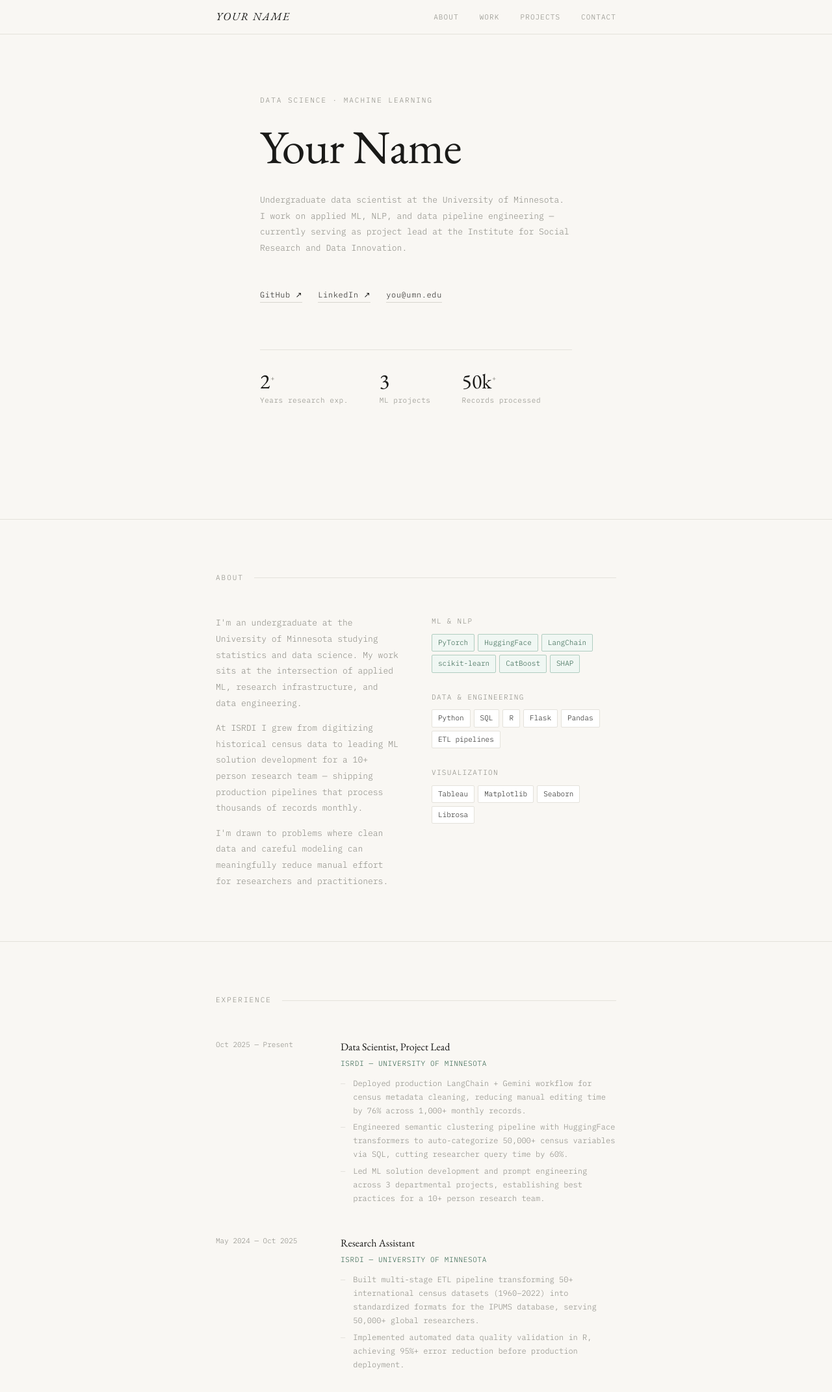
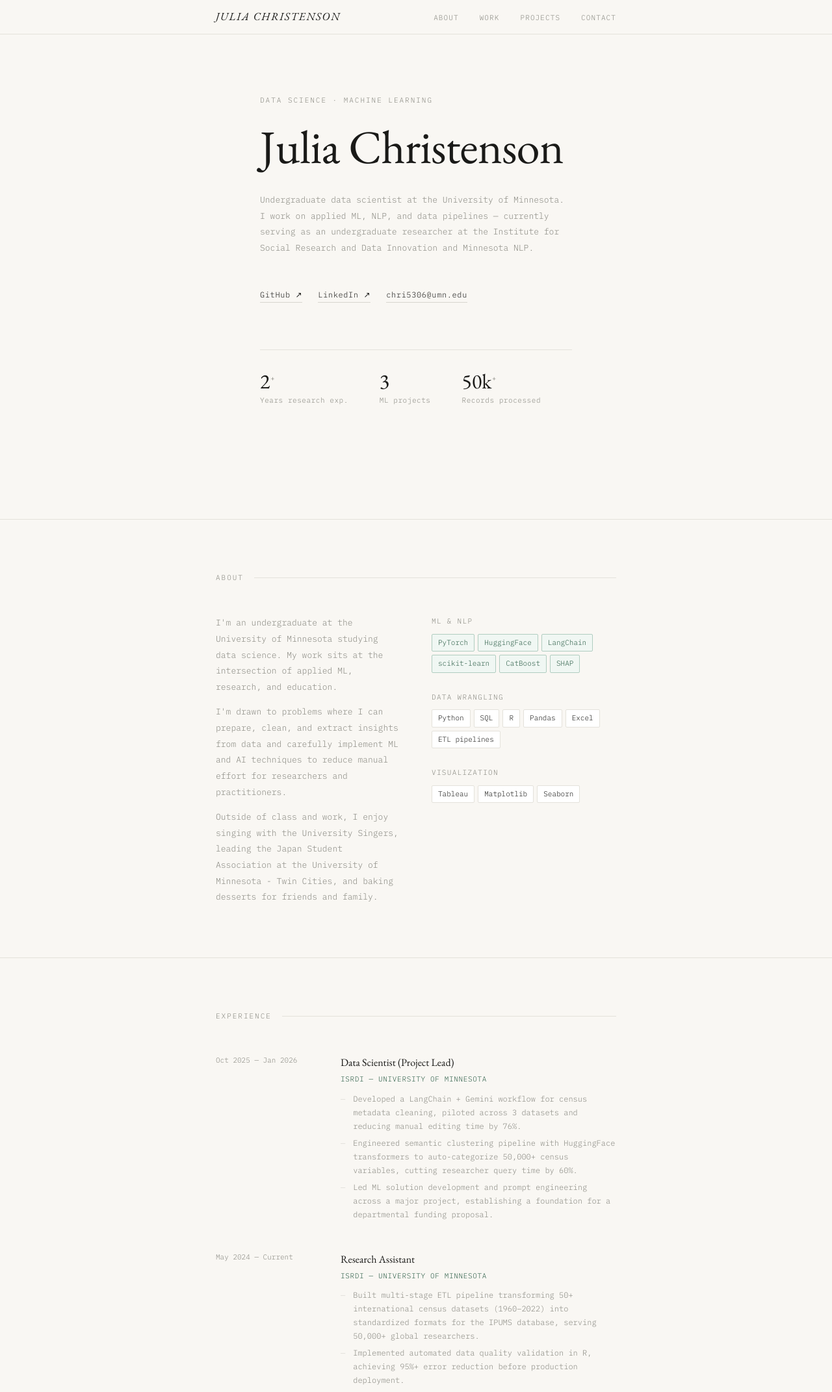
Before and after one commit to julia-christenson/julia-christenson.github.io, a plain HTML site: page index.html in a window 1280 px wide. Shown: the top 2143 px of the page at 65% size. Drawn offline with nearby package versions, Linux system fonts and the light colour scheme.

Commit message:
font and text updates

```diff
--- a/index.html
+++ b/index.html
@@ -3,7 +3,7 @@
 <head>
 <meta charset="UTF-8" />
 <meta name="viewport" content="width=device-width, initial-scale=1.0" />
-<title>Your Name — Data & ML</title>
+<title>Julia Christenson — Data & ML</title>
 <link rel="preconnect" href="https://fonts.googleapis.com" />
 <link rel="preconnect" href="https://fonts.gstatic.com" crossorigin />
 <link href="https://fonts.googleapis.com/css2?family=EB+Garamond:ital,wght@0,400;0,500;1,400&family=IBM+Plex+Mono:wght@300;400&display=swap" rel="stylesheet" />
@@ -28,7 +28,7 @@ body {
   background: var(--bg);
   color: var(--ink);
   font-family: var(--mono);
-  font-size: 13px;
+  font-size: 15px;
   font-weight: 300;
   line-height: 1.75;
   min-height: 100vh;
@@ -217,13 +217,14 @@ footer span { font-size: 11px; color: var(--faint); }
   .proj-item { grid-template-columns: 1fr; }
   .proj-arrow { display: none; }
 }
+
 </style>
 </head>
 <body>
 
 <nav>
   <div class="wrap">
-    <a href="#hero" class="nav-name">Your Name</a>
+    <a href="#hero" class="nav-name">Julia Christenson</a>
     <ul>
       <li><a href="#about">About</a></li>
       <li><a href="#experience">Work</a></li>
@@ -236,16 +237,16 @@ footer span { font-size: 11px; color: var(--faint); }
 <section id="hero">
   <div class="wrap">
     <p class="hero-label">Data Science &middot; Machine Learning</p>
-    <h1 class="hero-name">Your Name</h1>
+    <h1 class="hero-name">Julia Christenson</h1>
     <p class="hero-bio">
       Undergraduate data scientist at the University of Minnesota. I work on applied ML,
-      NLP, and data pipeline engineering — currently serving as project lead at the
-      Institute for Social Research and Data Innovation.
+      NLP, and data pipelines — currently serving as an undergraduate researcher at the
+      Institute for Social Research and Data Innovation and Minnesota NLP.
     </p>
     <div class="hero-links">
-      <a href="https://github.com/yourusername" target="_blank">GitHub &#8599;</a>
-      <a href="https://linkedin.com/in/yourprofile" target="_blank">LinkedIn &#8599;</a>
-      <a href="mailto:you@umn.edu">you@umn.edu</a>
+      <a href="https://github.com/julia-christenson" target="_blank">GitHub &#8599;</a>
+      <a href="https://linkedin.com/in/julia-christenson" target="_blank">LinkedIn &#8599;</a>
+      <a href="mailto:chri5306@umn.edu">chri5306@umn.edu</a>
     </div>
     <div class="hero-meta">
       <div class="meta-item">
@@ -270,18 +271,18 @@ footer span { font-size: 11px; color: var(--faint); }
     <div class="about-cols reveal">
       <div class="about-text">
         <p>
-          I'm an undergraduate at the University of Minnesota studying statistics
-          and data science. My work sits at the intersection of applied ML,
-          research infrastructure, and data engineering.
+          I'm an undergraduate at the University of Minnesota studying data science.
+          My work sits at the intersection of applied ML, research, and education.
         </p>
         <p>
-          At ISRDI I grew from digitizing historical census data to leading
-          ML solution development for a 10+ person research team — shipping
-          production pipelines that process thousands of records monthly.
+          I'm drawn to problems where I can prepare, clean, and extract insights from data
+          and carefully implement ML and AI techniques to reduce manual effort for
+          researchers and practitioners.
         </p>
         <p>
-          I'm drawn to problems where clean data and careful modeling can
-          meaningfully reduce manual effort for researchers and practitioners.
+          Outside of class and work, I enjoy singing with the University Singers, leading the
+          Japan Student Association at the University of Minnesota - Twin Cities, and baking desserts for friends and family.
+
         </p>
       </div>
       <div>
@@ -297,13 +298,13 @@ footer span { font-size: 11px; color: var(--faint); }
           </div>
         </div>
         <div class="stack-block">
-          <p class="stack-head">Data &amp; Engineering</p>
+          <p class="stack-head">Data wrangling</p>
           <div class="stack-items">
             <span class="chip">Python</span>
             <span class="chip">SQL</span>
             <span class="chip">R</span>
-            <span class="chip">Flask</span>
             <span class="chip">Pandas</span>
+            <span class="chip">Excel</span>
             <span class="chip">ETL pipelines</span>
           </div>
         </div>
@@ -313,7 +314,6 @@ footer span { font-size: 11px; color: var(--faint); }
             <span class="chip">Tableau</span>
             <span class="chip">Matplotlib</span>
             <span class="chip">Seaborn</span>
-            <span class="chip">Librosa</span>
           </div>
         </div>
       </div>
@@ -327,20 +327,20 @@ footer span { font-size: 11px; color: var(--faint); }
     <div class="exp-list">
 
       <div class="exp-item reveal">
-        <div class="exp-date">Oct 2025 &mdash; Present</div>
+        <div class="exp-date">Oct 2025 &mdash; Jan 2026</div>
         <div>
-          <p class="exp-role">Data Scientist, Project Lead</p>
+          <p class="exp-role">Data Scientist (Project Lead)</p>
           <p class="exp-org">ISRDI &mdash; University of Minnesota</p>
           <ul class="exp-bullets">
-            <li>Deployed production LangChain + Gemini workflow for census metadata cleaning, reducing manual editing time by 76% across 1,000+ monthly records.</li>
-            <li>Engineered semantic clustering pipeline with HuggingFace transformers to auto-categorize 50,000+ census variables via SQL, cutting researcher query time by 60%.</li>
-            <li>Led ML solution development and prompt engineering across 3 departmental projects, establishing best practices for a 10+ person research team.</li>
+            <li>Developed a LangChain + Gemini workflow for census metadata cleaning, piloted across 3 datasets and reducing manual editing time by 76%.</li>
+            <li>Engineered semantic clustering pipeline with HuggingFace transformers to auto-categorize 50,000+ census variables, cutting researcher query time by 60%.</li>
+            <li>Led ML solution development and prompt engineering across a major project, establishing a foundation for a departmental funding proposal.</li>
           </ul>
         </div>
       </div>
 
       <div class="exp-item reveal">
-        <div class="exp-date">May 2024 &mdash; Oct 2025</div>
+        <div class="exp-date">May 2024 &mdash; Current</div>
         <div>
           <p class="exp-role">Research Assistant</p>
           <p class="exp-org">ISRDI &mdash; University of Minnesota</p>
@@ -372,7 +372,7 @@ footer span { font-size: 11px; color: var(--faint); }
     <p class="sec-label reveal">Projects</p>
     <div class="proj-list">
 
-      <a href="https://github.com/yourusername/bbbs-match" target="_blank" class="proj-item reveal">
+      <!-- <a href="https://github.com/yourusername/bbbs-match" target="_blank" class="proj-item reveal"> -->
         <div>
           <div class="proj-tags">
             <span class="proj-tag">ML &middot; NLP</span>
@@ -385,27 +385,26 @@ footer span { font-size: 11px; color: var(--faint); }
           </p>
           <span class="proj-highlight">1st in Analytical Methods &middot; 6th overall &middot; MinneMUDAC 2025 (200+ participants)</span>
         </div>
-        <span class="proj-arrow">&#8599;</span>
+        <!-- <span class="proj-arrow">&#8599;</span> -->
       </a>
 
-      <a href="https://github.com/yourusername/ai-writing-study" target="_blank" class="proj-item reveal">
+      <!-- <a href="https://github.com/yourusername/ai-writing-study" target="_blank" class="proj-item reveal"> -->
         <div>
           <div class="proj-proj-tags" style="display:flex;gap:5px;flex-wrap:wrap;margin-bottom:0.6rem;">
             <span class="proj-tag">Research &middot; NLP</span>
             <span class="proj-tag">Flask &middot; Gemini API</span>
           </div>
-          <p class="proj-name">AI Writing Assistance Study <span style="font-family:var(--serif);font-style:italic;font-size:14px;color:var(--muted);font-weight:400">(Submitted to ACL ARR)</span></p>
+          <p class="proj-name">AI Writing Assistance Study <span style="font-family:var(--serif);font-style:italic;font-size:14px;color:var(--muted);font-weight:400"></span></p>
           <p class="proj-desc">
-            IRB-approved controlled study (n=20) examining how AI assistance levels affect writing quality
+            Designed and executed a IRB-approved controlled study (n=20) examining how AI assistance levels affect writing quality
             and cognitive engagement. Built a Flask app with Gemini-2.5-Flash, rate-limiting, and prompt
-            logging. Analyzed 100+ prompts using LLM rubric scoring and cosine similarity — showing a 9%
-            score improvement with limited vs. unlimited AI access.
+            logging. Analyzed 100+ prompts using LLM rubric scoring and cosine similarity.
           </p>
         </div>
-        <span class="proj-arrow">&#8599;</span>
+        <!-- <span class="proj-arrow">&#8599;</span> -->
       </a>
 
-      <a href="https://github.com/yourusername/acoustic-classification" target="_blank" class="proj-item reveal">
+      <a href="https://drive.google.com/file/d/1oQ3cdNIS7BYy0Ek9AOlXCqRXlibKmOJi/view" target="_blank" class="proj-item reveal">
         <div>
           <div class="proj-tags">
             <span class="proj-tag">Deep Learning</span>
@@ -433,16 +432,16 @@ footer span { font-size: 11px; color: var(--faint); }
       internships, and data science opportunities for 2026.
     </p>
     <div class="contact-row reveal">
-      <a href="mailto:you@umn.edu">you@umn.edu</a>
-      <a href="https://github.com/yourusername" target="_blank">GitHub</a>
-      <a href="https://linkedin.com/in/yourprofile" target="_blank">LinkedIn</a>
+      <a href="mailto:chri5306@umn.edu">chri5306@umn.edu</a>
+      <a href="https://github.com/julia-christenson" target="_blank">GitHub</a>
+      <a href="https://linkedin.com/in/julia-christenson" target="_blank">LinkedIn</a>
     </div>
   </div>
 </section>
 
 <div class="wrap">
   <footer>
-    <span>Your Name &middot; 2026</span>
+    <span>Julia Christenson &middot; 2026</span>
     <span>University of Minnesota</span>
   </footer>
 </div>
```
